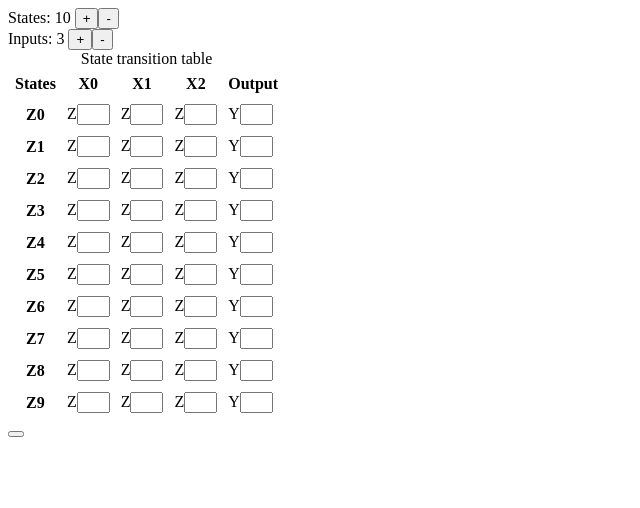
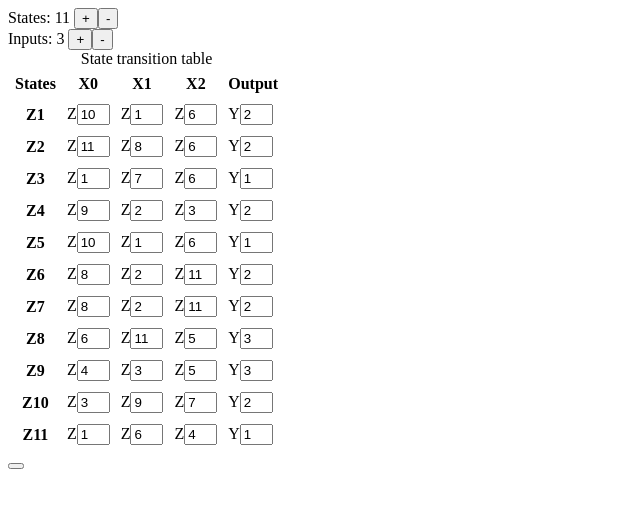
Before and after one commit to mkroening/moore-reduction, a Gatsby site: page / in a window 1280 px wide. Shown: the whole page, without its empty margins (0-640 px from the left). Built offline with nearby package versions, Linux system fonts and the light colour scheme; Gatsby itself is replaced by a stand-in of ours.

Commit message:
Fix input

```diff
--- a/src/pages/index.js
+++ b/src/pages/index.js
@@ -44,18 +44,21 @@ class InputRow extends React.Component {
         const states = Array.from({length: this.props.destStateCount}, (v, k) => (
             <td>
                 <label>Z</label>
-                <input onInput={evt => this.props.onInput(this.props.index, k, evt.target.value)} size="1"/>
+                <input onInput={evt => this.props.onInput(this.props.index, k, parseInt(evt.target.value, 10))}
+                       value={this.props.value[k + 1]}
+                       size="1"/>
             </td>
         ));
 
         return (
             <tr>
-                <th>Z{this.props.index}</th>
+                <th>Z{this.props.index + 1}</th>
                 {states}
                 <td>
                     <label>Y</label>
                     <input
-                        onInput={evt => this.props.onInput(this.props.index, this.props.destStateCount, evt.target.value)}
+                        onInput={evt => this.props.onInput(this.props.index, this.props.destStateCount, parseInt(evt.target.value, 10))}
+                        value={this.props.value[this.props.value.length - 1]}
                         size="1"/>
                 </td>
             </tr>
@@ -66,7 +69,7 @@ class InputRow extends React.Component {
 class InputTable extends React.Component {
     constructor(props) {
         super(props);
-        const defaultStateCount = 10;
+        const defaultStateCount = 11;
         const defaultInputCount = 3;
         const defaultArray = [
             [1, 10, 1, 6, 2],
@@ -130,6 +133,7 @@ class InputTable extends React.Component {
         const rows = Array.from({length: this.state.stateCount}, (v, k) => (
             <InputRow
                 index={k}
+                value={this.state.table[k]}
                 destStateCount={this.state.inputCount}
                 onInput={this.setDestinationStates}
             />
```
